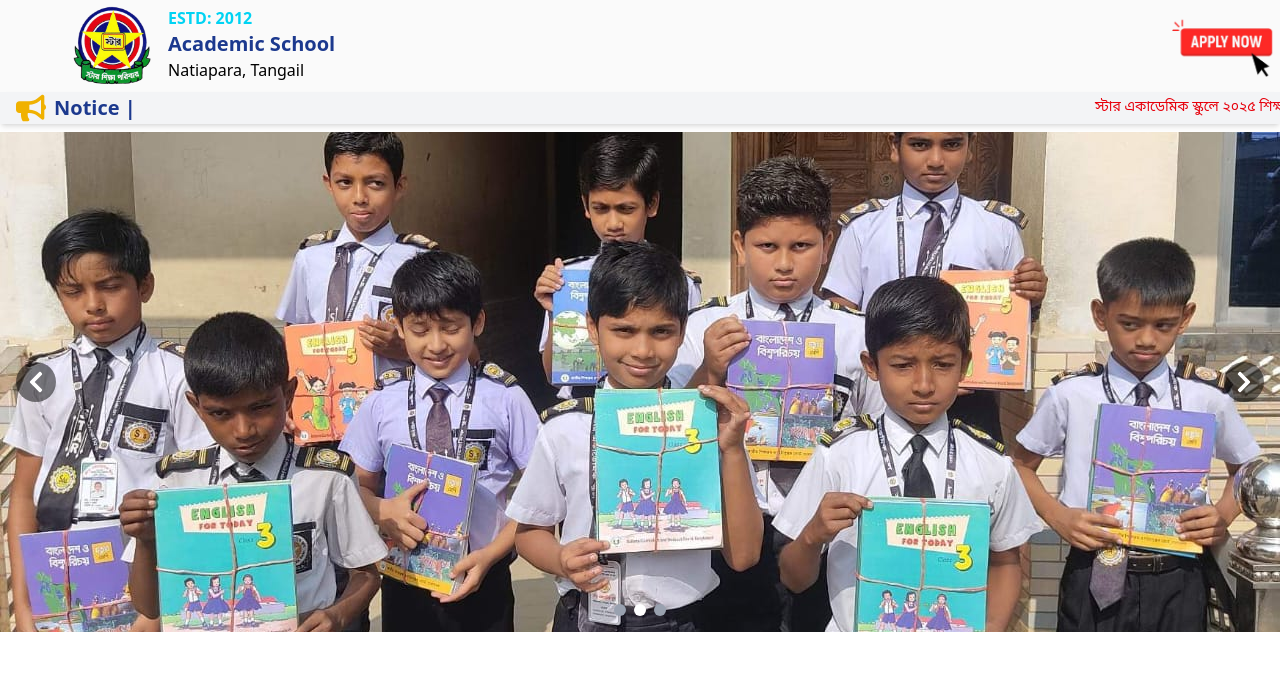
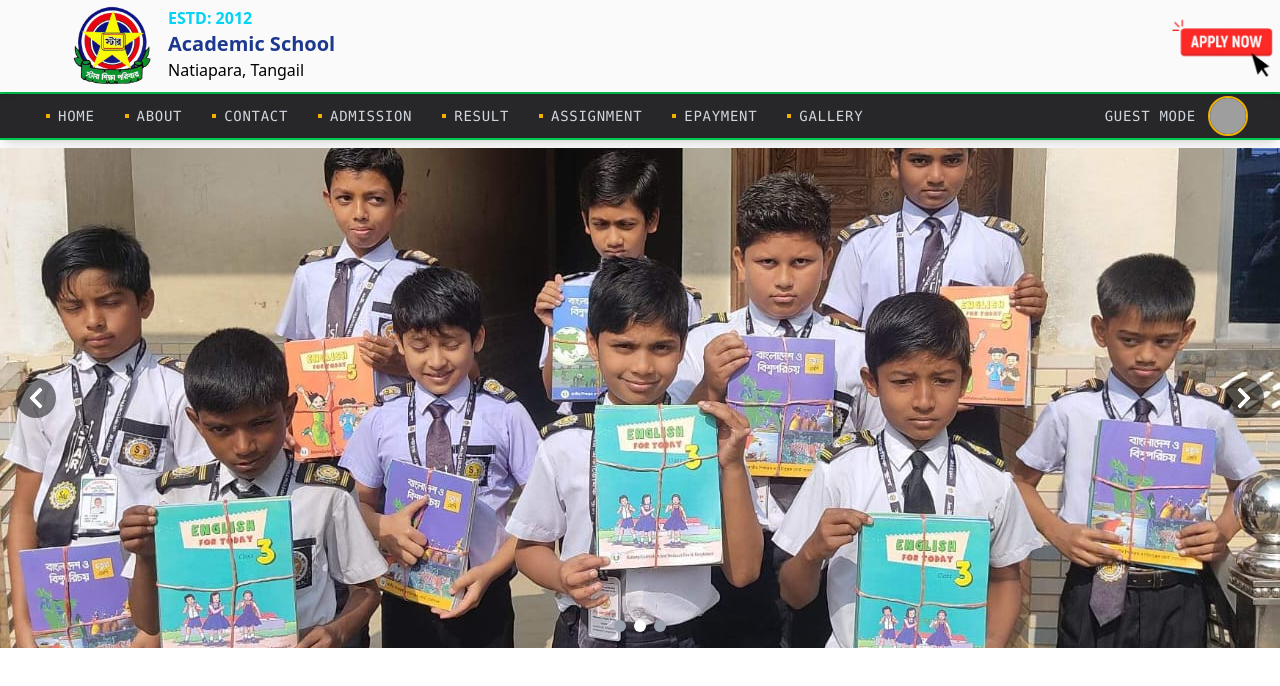
Before and after one commit to Meraj2349/SchoolProject, a React (Vite) app in the folder client/: page / in a window 1280 px wide. Shown: the top 686 px of the page. Built offline with nearby package versions, Linux system fonts and the light colour scheme; grey boxes are pictures that could not be loaded.

Commit message:
NapBar implementation

```diff
--- a/client/src/App.jsx
+++ b/client/src/App.jsx
@@ -2,6 +2,7 @@ import './App.css'
 import Header from './components/header'
 import ImageCarousel from './components/imageCarousel'
 import Notice from './components/Notice'
+import NapBar from './components/napBar'
 
 
 
@@ -9,7 +10,9 @@ function App() {
   return (
     <div className="w-full">
        <Header />
-       <Notice />
+       {/* <Notice /> */}
+       <NapBar/>
+
       <ImageCarousel />
 
        {/* <HeroSection /> */}
--- /dev/null
+++ b/client/src/components/napBar.jsx
@@ -0,0 +1,186 @@
+import React, { useState } from 'react';
+
+const NapBar = () => {
+  const [isOpen, setIsOpen] = useState(false);
+  const [activeItem, setActiveItem] = useState(null);
+
+  const menuItems = [
+    { name: "Home", content: "Welcome to our homepage", link: "/home" },
+    { name: "About", content: "Learn about our institution", link: "/about" },
+    { name: "Contact", content: "Get in touch with us", link: "/contact" },
+    { name: "Admission", content: "Apply for admission", link: "/admission" },
+    { name: "Result", content: "Check your results", link: "/result" },
+    { name: "Assignment", content: "View and submit assignments", link: "/assignment" },
+    { name: "ePayment", content: "Make online payments", link: "/payment" },
+    { name: "Gallery", content: "View our photo gallery", link: "/gallery" }
+  ];
+
+  const toggleMenu = () => {
+    setIsOpen(!isOpen);
+  };
+
+  const handleMouseEnter = (index) => {
+    setActiveItem(index);
+  };
+
+  const handleMouseLeave = () => {
+    setActiveItem(null);
+  };
+
+  return (
+    <div className="font-mono">
+      <div className="w-full h-0.5 bg-green-500"></div>
+      <nav className="bg-zinc-800 border-b-2 border-green-500 shadow-lg">
+        <div className="max-w-7xl mx-auto px-4 sm:px-6 lg:px-8">
+          <div className="flex items-center justify-between h-11">
+            {/* Logo and Menu Section */}
+            <div className="flex items-center space-x-4">
+              {/* Desktop menu */}
+              <div className="hidden md:block">
+                <div className="flex items-baseline space-x-1">
+                  {menuItems.map((item, index) => (
+                    <div
+                      key={index}
+                      className="relative group"
+                      onMouseEnter={() => handleMouseEnter(index)}
+                      onMouseLeave={handleMouseLeave}
+                    >
+                      <a
+                        href={item.link}
+                        className="text-gray-300 hover:bg-zinc-700 hover:text-yellow-500 px-3 py-2 text-sm font-medium uppercase tracking-wider transition-all duration-300 border-l-2 border-transparent hover:border-yellow-500 flex items-center"
+                      >
+                        <div className="w-1 h-1 bg-yellow-500 mr-2"></div>
+                        {item.name}
+                      </a>
+
+                      {activeItem === index && (
+                        <div className="absolute z-10 mt-1 w-48 bg-zinc-700 rounded-none shadow-lg py-1 border-l-2 border-yellow-500">
+                          <div className="px-4 py-3 text-sm text-gray-300 border-t border-zinc-600">
+                            {item.content}
+                            <div className="mt-2">
+                              <a
+                                href={item.link}
+                                className="text-yellow-500 hover:underline text-xs uppercase tracking-wider"
+                              >
+                                Go to page →
+                              </a>
+                            </div>
+                          </div>
+                        </div>
+                      )}
+                    </div>
+                  ))}
+                </div>
+              </div>
+
+              {/* Mobile menu button */}
+              <div className="md:hidden flex items-center">
+                <button
+                  onClick={toggleMenu}
+                  className="inline-flex items-center justify-center p-2 rounded-none text-gray-300 hover:bg-zinc-700 hover:text-yellow-500 border border-zinc-600 focus:outline-none"
+                >
+                  <svg
+                    className="h-6 w-6"
+                    xmlns="http://www.w3.org/2000/svg"
+                    fill="none"
+                    viewBox="0 0 24 24"
+                    stroke="currentColor"
+                  >
+                    {isOpen ? (
+                      <path strokeLinecap="square" strokeLinejoin="miter" strokeWidth={2} d="M6 18L18 6M6 6l12 12" />
+                    ) : (
+                      <path strokeLinecap="square" strokeLinejoin="miter" strokeWidth={2} d="M4 6h16M4 12h16M4 18h16" />
+                    )}
+                  </svg>
+                </button>
+              </div>
+            </div>
+
+            {/* Profile Section */}
+            <div className="flex items-center">
+              <a
+                href="/profile"
+                className="flex items-center space-x-3 group"
+                onMouseEnter={() => handleMouseEnter('profile')}
+                onMouseLeave={handleMouseLeave}
+              >
+                <div className="text-gray-300 text-sm font-medium uppercase tracking-wider group-hover:text-yellow-500 transition-all duration-300">
+                  <span className="hidden sm:inline">GUEST MODE</span>
+                </div>
+                <div className="relative h-10 w-10 rounded-full border-2 border-yellow-500 flex-shrink-0 overflow-hidden">
+                  <img
+                    src="/api/placeholder/100/100"
+                    alt="Guest Profile"
+                    className="h-full w-full object-cover group-hover:opacity-80 transition-all duration-300"
+                  />
+                </div>
+
+                {activeItem === 'profile' && (
+                  <div className="absolute z-10 right-0 mt-32 w-48 bg-zinc-700 rounded-none shadow-lg py-1 border-l-2 border-yellow-500">
+                    <div className="px-4 py-3 text-sm text-gray-300 border-t border-zinc-600">
+                      Click to view your profile
+                      <div className="mt-2">
+                        <a
+                          href="/profile"
+                          className="text-yellow-500 hover:underline text-xs uppercase tracking-wider"
+                        >
+                          Go to profile →
+                        </a>
+                      </div>
+                    </div>
+                  </div>
+                )}
+              </a>
+            </div>
+          </div>
+        </div>
+
+        {/* Mobile menu */}
+        {isOpen && (
+          <div className="md:hidden border-t border-zinc-700">
+            <div className="px-2 pt-2 pb-3 space-y-1 sm:px-3">
+              {menuItems.map((item, index) => (
+                <div
+                  key={index}
+                  className="relative"
+                  onClick={() => {
+                    if (activeItem === index) {
+                      setActiveItem(null);
+                    } else {
+                      setActiveItem(index);
+                    }
+                  }}
+                >
+                  <a
+                    href={item.link}
+                    className="text-gray-300 hover:bg-zinc-700 hover:text-yellow-500 px-3 py-2 text-base font-medium uppercase tracking-wider border-l-2 border-transparent hover:border-yellow-500 flex items-center"
+                  >
+                    <div className="w-1 h-1 bg-yellow-500 mr-2"></div>
+                    {item.name}
+                  </a>
+
+                  {activeItem === index && (
+                    <div className="mt-1 bg-zinc-700 border-l-2 border-yellow-500 py-2 px-6 text-sm text-gray-300">
+                      {item.content}
+                      <div className="mt-2">
+                        <a
+                          href={item.link}
+                          className="text-yellow-500 hover:underline text-xs uppercase tracking-wider"
+                        >
+                          Go to page →
+                        </a>
+                      </div>
+                    </div>
+                  )}
+                </div>
+              ))}
+            </div>
+          </div>
+        )}
+      </nav>
+
+    </div>
+  );
+};
+
+export default NapBar;
```
